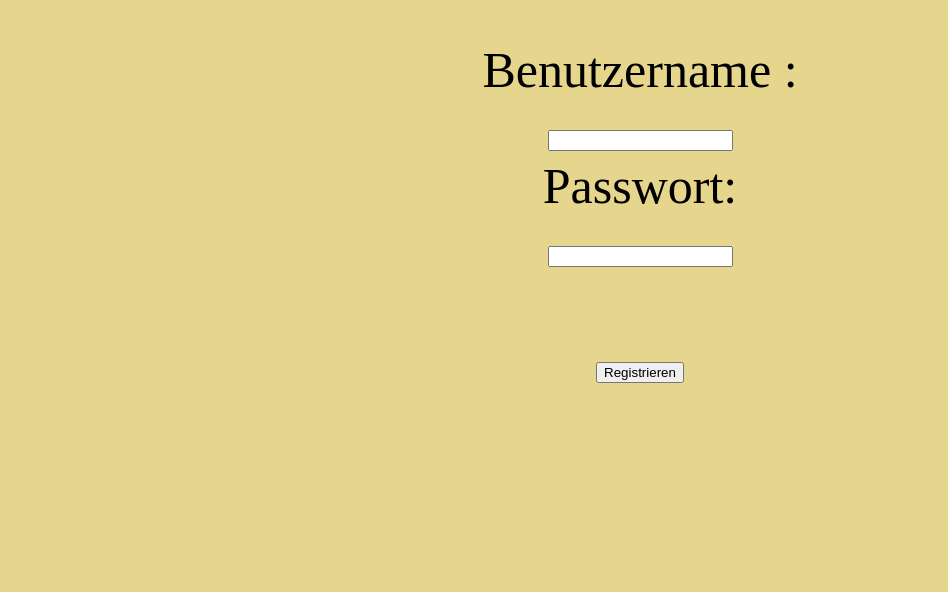
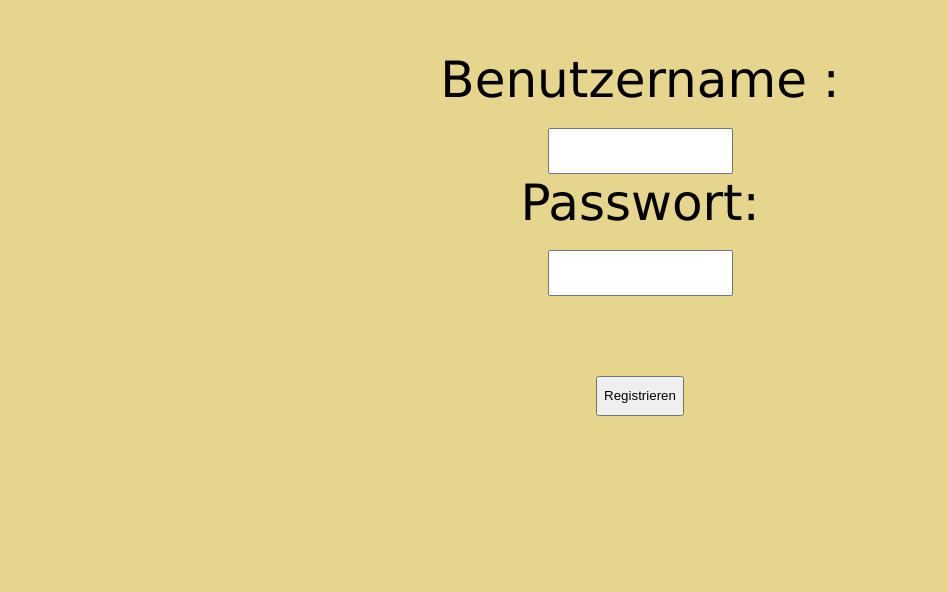
Before and after one commit to Nino678190/Map-API, a plain HTML site: page Registrieren.html in a window 1280 px wide. Shown: the part 208-800 px from the top of the page, without its empty margins (0-948 px from the left). Drawn offline with Linux system fonts and the light colour scheme.

Commit message:
Füge Stylesheet- und Script-Links zu Registrierungs- und Login-Seiten hinzu

```diff
--- a/Registrieren.html
+++ b/Registrieren.html
@@ -4,8 +4,10 @@
         <meta charset="UTF-8">
         <meta name="viewport" content="width=device-width, initial-scale=1.0">
         <title>Document</title>
+        <link rel="stylesheet" href="style.css">
+        <script src="script.js"></script>
     </head>
-    <body style="background-color:rgb(230, 213, 140);">
+    <body>
         <div style="text-align:center; font-size:50px;">
         <h1>Registrieren</h1>
         <form method="post">
```
Also changed, not shown: login.html (+2 -0 lines).
